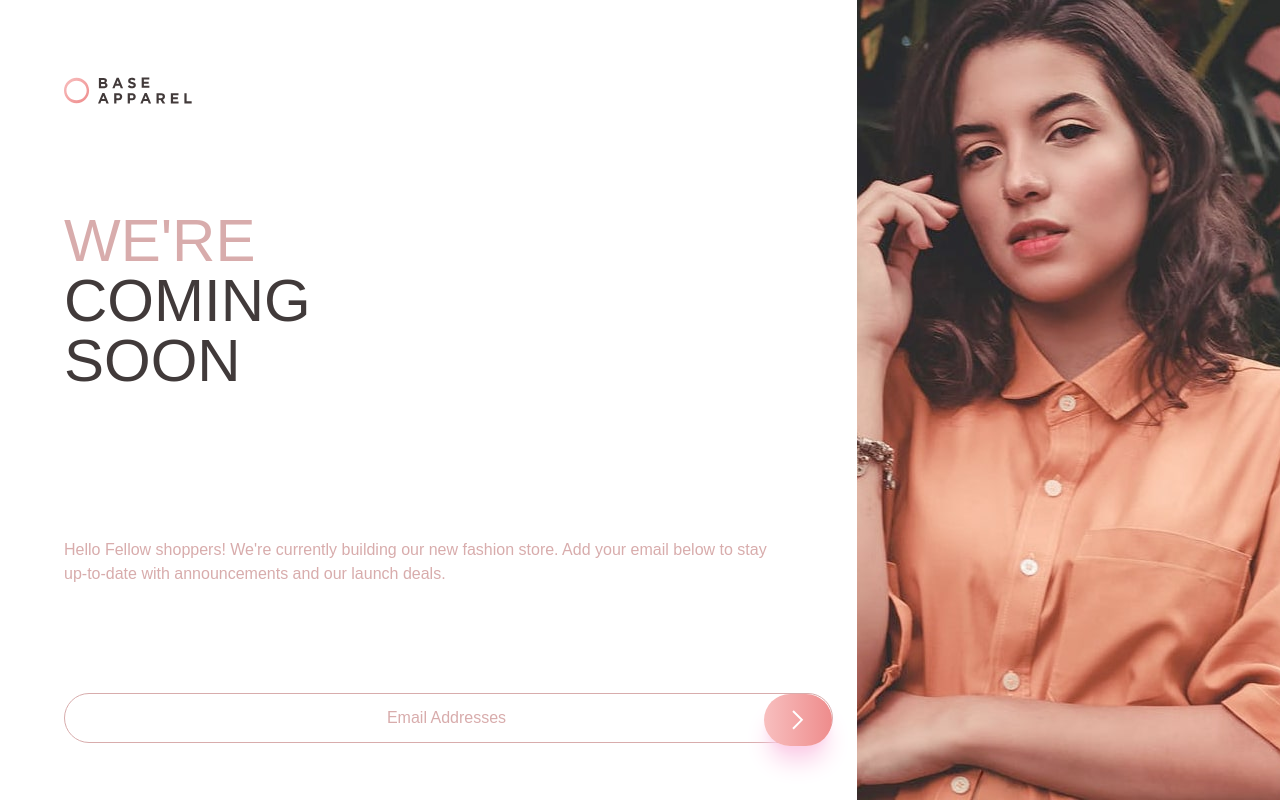
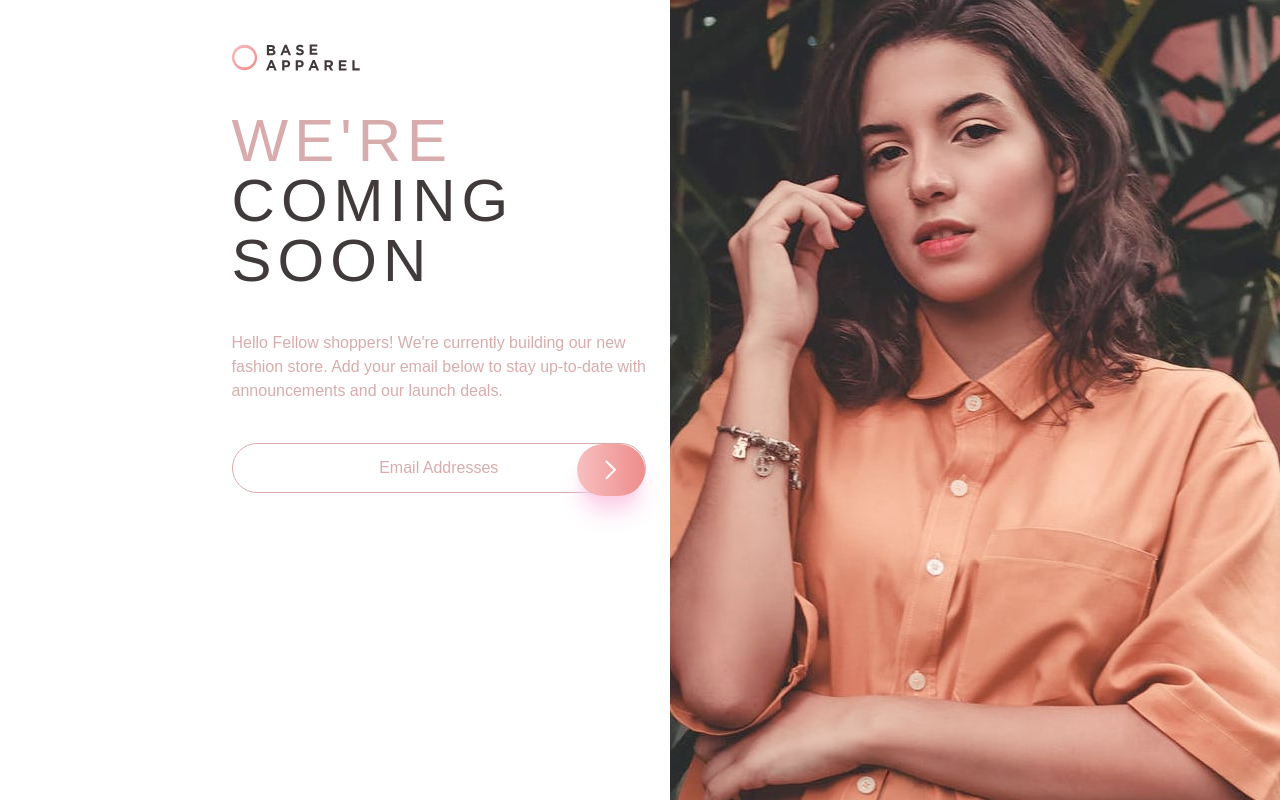
Before and after one commit to ainunnfh/base-apparel-coming-soon, a Next.js app: page / in a window 1280 px wide. Built offline with nearby package versions, Linux system fonts and the light colour scheme.

Commit message:
💄update (page.tsx): create desktop desc

```diff
--- a/src/app/page.tsx
+++ b/src/app/page.tsx
@@ -19,39 +19,55 @@ export default function Home() {
         ></img>
       </div>
       <div className="text-[#d8acac] p-6 flex flex-col items-center text-center md:items-start md:justify-start md:text-start ">
-        <div className="flex flex-col h-[50vh] justify-around md:flex-grow">
+        <div className="flex flex-col h-[50vh] justify-around">
           <img
             className="w-32 ml-5 pt-5 hidden md:block md:ml-10"
             src="/logo.svg"
           ></img>
-          <p className="text-5xl font-josefinSans uppercase md:text-6xl md:p-10">
-            We&apos;re <br />
+          <div className="text-5xl font-josefinSans uppercase md:text-6xl  md:p-10 tracking-widest">
+            <p className="font-thin">
+              We&apos;re <br />
+            </p>
             <span className="text-[#413a3a] ">
               Coming
               <br /> Soon
             </span>
-          </p>
-          <p className="text-[#d8acac]  md:p-10">
-            Hello Fellow shoppers! We&apos;re currently building our new fashion
-            store. Add your email below to stay up-to-date with announcements
-            and our launch deals.
-          </p>
+          </div>
+          <div className="text-[#d8acac] md:ml-10">
+            <p className="md:hidden block">
+              Hello Fellow shoppers! We&apos;re currently building <br />
+              our new fashion store. Add your email below to <br />
+              stay up-to-date with announcements and our <br />
+              launch deals.
+            </p>
+            <p className="hidden md:block">
+              Hello Fellow shoppers! We&apos;re currently building our new{" "}
+              <br />
+              fashion store. Add your email below to stay up-to-date with <br />
+              announcements and our launch deals.
+            </p>
+          </div>
 
-          <div className="border flex  rounded-full px-6 py-6 md:ml-10 border-[#d8acac] relative text-[#d8acac] ">
-            <form className="absolute text-center top-1/2 left-1/2 transform -translate-x-1/2 -translate-y-1/2 ">
+          <div className="border flex rounded-full px-6 py-6 md:ml-10  border-[#d8acac] relative text-[#d8acac] md:mt-10">
+            <form
+              // onSubmit={handleSubmit}
+              className="absolute text-center top-1/2 left-1/2 transform -translate-x-1/2 -translate-y-1/2  "
+            >
               <input
+                className="text-center focus:outline-none placeholder:text-[#d8acac] "
                 type="email"
-                placeholder="Email Addresses "
-                className="text-center focus:outline-none placeholder:text-[#d8acac] "
+                placeholder="Email Addresses"
+                // value={email}
+                // onChange={(e) => setEmail(e.target.value)}
               />
             </form>
-            <p className="absolute top-0 right-0">
+            <button type="submit" className="absolute top-0 right-0">
               <img
                 className=" bg-gradient-to-r from-[#f8bfbf]  to-[#ee8c8c] shadow-xl rounded-full px-7 py-4 shadow-pink-200"
                 src="/icon-arrow.svg"
                 alt="arrow icon"
               />
-            </p>
+            </button>
           </div>
         </div>
       </div>
```
